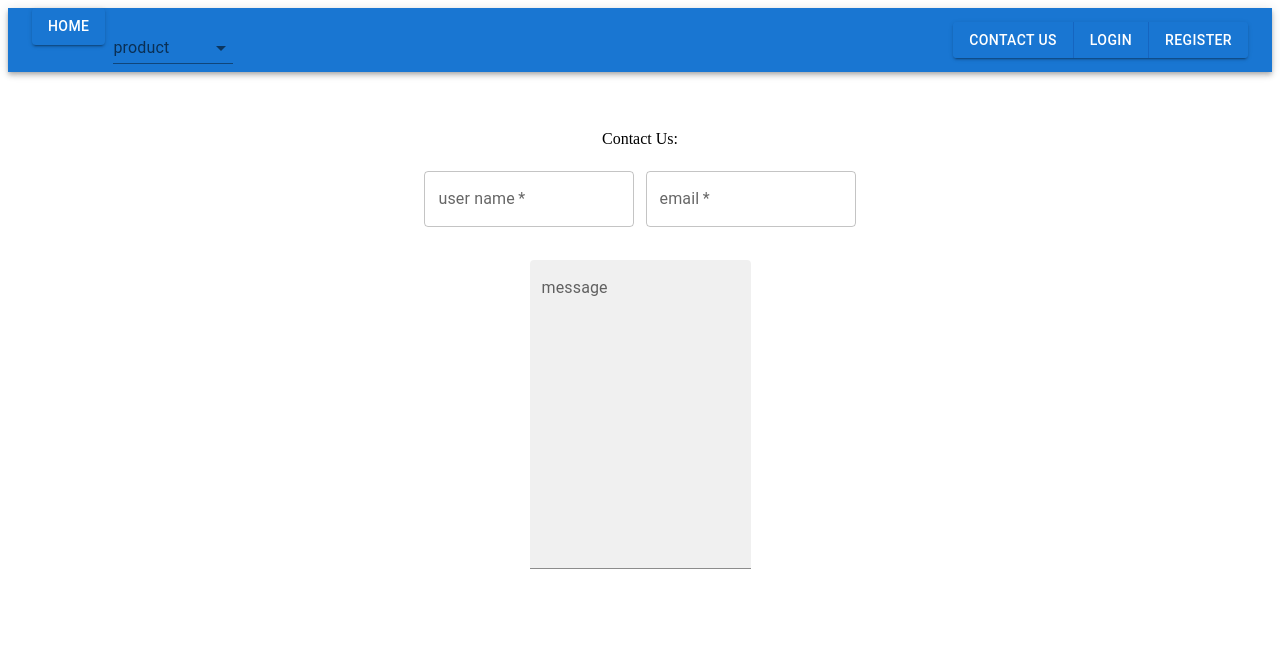
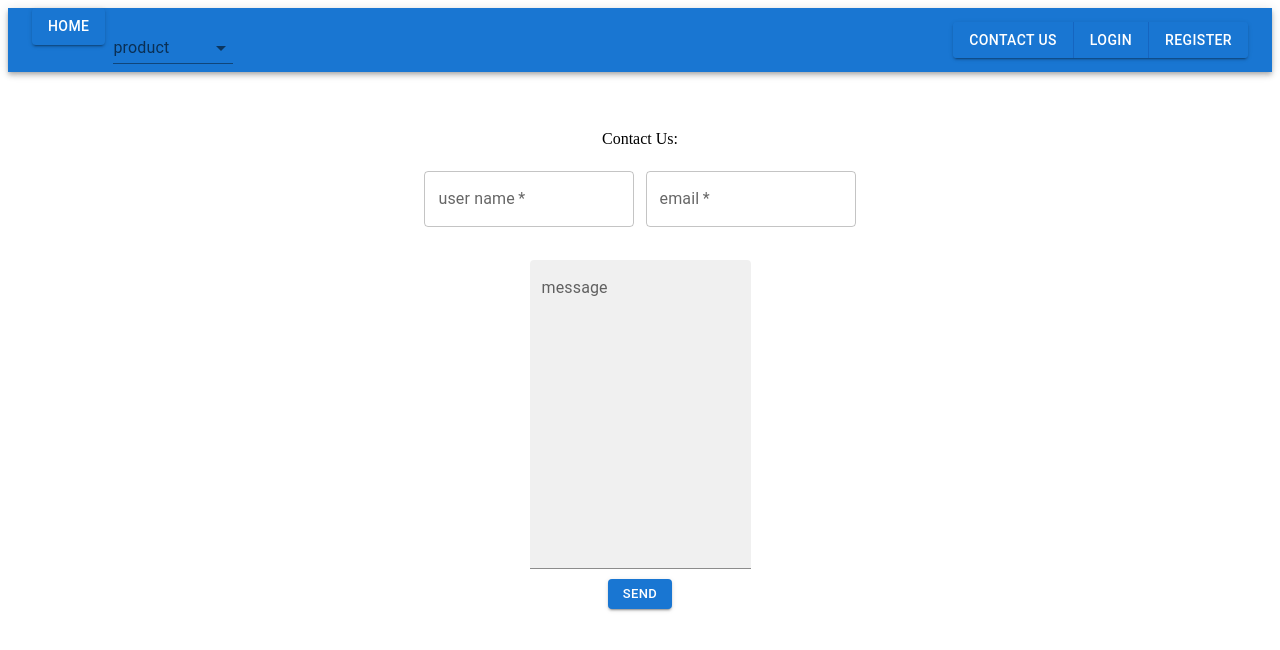
Before and after one commit to C9-youssefoesmail/MERAKI_Academy_Project_4_BoyCott, a React (Create React App) app in the folder frontend/: page /contactUs in a window 1280 px wide. Shown: the top 650 px of the page. Built offline with nearby package versions, Linux system fonts and the light colour scheme.

Commit message:
connect contactUs component to BE

```diff
--- a/frontend/src/components/ContactUs/ContactUs.js
+++ b/frontend/src/components/ContactUs/ContactUs.js
@@ -2,22 +2,22 @@ import React, { useContext, useEffect, useState } from "react";
 import "./style.css";
 import { LoginContext } from "../../App";
 import axios from "axios";
-import {
-  TextField,
-} from "@mui/material";
+import { Alert, Button, TextField } from "@mui/material";
 
 const ContactUs = () => {
   //!----------------------useContext
   const { userId, setUserId, isLoggedIn } = useContext(LoginContext);
 
-  if(!isLoggedIn)
-  {
-    setUserId("")
+  if (!isLoggedIn) {
+    setUserId("");
   }
 
   //!----------------------useState
   const [name, setName] = useState("");
   const [email, setEmail] = useState("");
+  const [text, setText] = useState("");
+  const [message, setMessage] = useState("");
+  const [hide, setHide] = useState(false);
 
   //!----------------------getUserById
   const userIsExist = (id) => {
@@ -25,8 +25,8 @@ const ContactUs = () => {
       .get(`http://localhost:5000/users/${id}`)
       .then((result) => {
         console.log(result.data._result);
-        setName(result.data._result.userName)
-        setEmail(result.data._result.email)
+        setName(result.data._result.userName);
+        setEmail(result.data._result.email);
       })
       .catch((err) => {
         console.log("err: ", err);
@@ -40,6 +40,30 @@ const ContactUs = () => {
       userIsExist(userId);
     }
   }, []);
+
+  //!----------------------sendMessage
+  const sendMessage = () => {
+    if ((name, email, text)) {
+      axios
+        .post(`http://localhost:5000/contact`, newMessage)
+        .then((result) => {
+          console.log(result);
+          setMessage(<Alert severity="success">Sent successfully.</Alert>);
+          setHide(true);
+        })
+        .catch((err) => {
+          console.log("error => ", err);
+        });
+    } else {
+      setMessage(
+        <Alert severity="info">please enter your name, email & Password.</Alert>
+      );
+      console.log("please enter your name, email & Password");
+    }
+  };
+
+  //!----------------------newMessage
+  const newMessage = { name, email, text };
 
   return (
     <div className="main">
@@ -83,12 +107,31 @@ const ContactUs = () => {
           rows={12}
           variant="filled"
           onChange={(e) => {
+            setText(e.target.value);
             console.log(e.target.value);
           }}
         />
+      </div>
+      <div>
+        {hide === true ? (
+          ""
+        ) : (
+          <Button
+            variant="contained"
+            size="small"
+            onClick={() => {
+              sendMessage();
+            }}
+          >
+            send
+          </Button>
+        )}
+        {message ? <div className="message">{message}</div> : ""}
       </div>
     </div>
   );
 };
 
 export default ContactUs;
+
+// { name, email, text }
--- a/frontend/src/components/Details/Details.js
+++ b/frontend/src/components/Details/Details.js
@@ -54,7 +54,7 @@ const Details = () => {
   const [message, setMessage] = useState("");
 
   //!----------------------commentArr
-  const [commentArr, setCommentArr] = useState([]);
+  const commentArr = []
 
   //!----------------------product id from URL
   const { id } = useParams();
@@ -110,9 +110,14 @@ const Details = () => {
         })
         .then((result) => {
           //! How to filter
-          goToProduct();
-          setCommentArr(comment);
-          console.log(commentArr);
+          const newProductDetails = productDetails.review.map((comm, i)=>{
+            return comm.comment
+          })
+          newProductDetails.push(comment)
+          console.log(product, comment, newProductDetails);
+          productDetails.review = newProductDetails
+          console.log(productDetails);
+          setProductDetails(productDetails)
         })
         .catch((err) => {
           console.log("error => ", err);
@@ -141,6 +146,7 @@ const Details = () => {
   };
 
   //!----------------------deleteCommentFromAdmin
+  console.log(productDetails);
   const deleteCommentFromAdmin = (id) => {
     axios
       .delete(`http://localhost:5000/comments/search_2/${id}`, {
```
